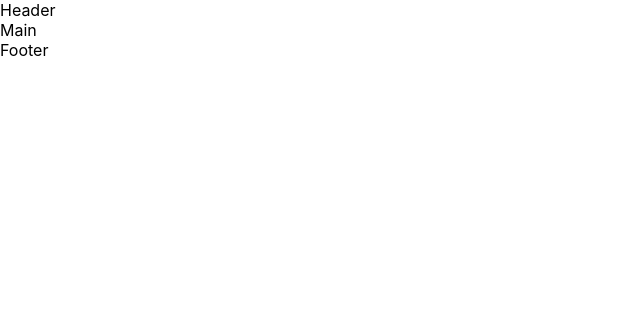
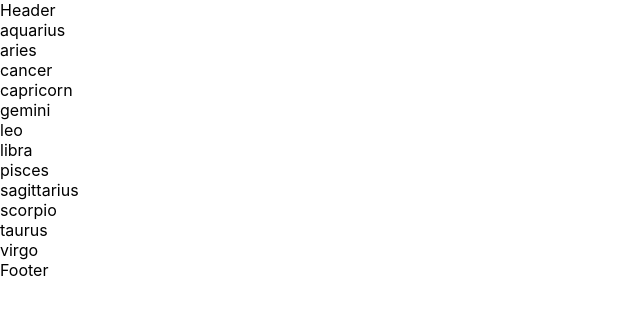
Before and after one commit to adriaivanitsky/react-zodiac, a React (Create React App) app: page / in a window 1280 px wide. Shown: the top 314 px of the page, without its empty margins (0-640 px from the left). Built offline with nearby package versions, Linux system fonts and the light colour scheme.

Commit message:
dealt with a bunch of weird git and github problems, got zodiac signs to list on page

```diff
--- a/src/components/main/Main.js
+++ b/src/components/main/Main.js
@@ -1,9 +1,11 @@
 import React from 'react'
+import ZodiacCard from '../../zodiac/ZodiacCard'
+import { zodiac } from '../../data'
 
 export default function Main() {
     return (
         <div>
-            Main
+            {zodiac.map(sign => <ZodiacCard key={sign.name} name={sign.name} date={sign.date} />)}
         </div>
     )
 }
--- /dev/null
+++ b/src/data.js
@@ -0,0 +1,50 @@
+export const zodiac = [
+    {
+      name: 'aquarius',
+      dates: 'Jan 21 - Feb 19',
+    },
+    {
+      name: 'aries',
+      dates: 'Mar 21 - Apr 19',
+    },
+    {
+      name: 'cancer',
+      dates: 'Jun 21 - Jul 22',
+    },
+    {
+      name: 'capricorn',
+      dates: 'Dec 22 - Feb 19',
+    },
+    {
+      name: 'gemini',
+      dates: 'May 21 - Jun 20',
+    },
+    {
+      name: 'leo',
+      dates: 'Jul 23 - Aug 22',
+    },
+    {
+      name: 'libra',
+      dates: 'Sept 23 - Oct 22',
+    },
+    {
+      name: 'pisces',
+      dates: 'Fab 19 - Mar 20',
+    },
+    {
+      name: 'sagittarius',
+      dates: 'Nov 22 - Dec 21',
+    },
+    {
+      name: 'scorpio',
+      dates: 'Oct 23 - Nov 21',
+    },
+    {
+      name: 'taurus',
+      dates: 'Apr 20 - May 20',
+    },
+    {
+      name: 'virgo',
+      dates: 'Aug 23 - Sep 22',
+    },
+  ]
--- /dev/null
+++ b/src/zodiac/ZodiacCard.js
@@ -0,0 +1,9 @@
+import React from 'react'
+
+export default function ZodiacCard(props) {
+    return (
+        <div>
+            {props.name}
+        </div>
+    )
+}
```
